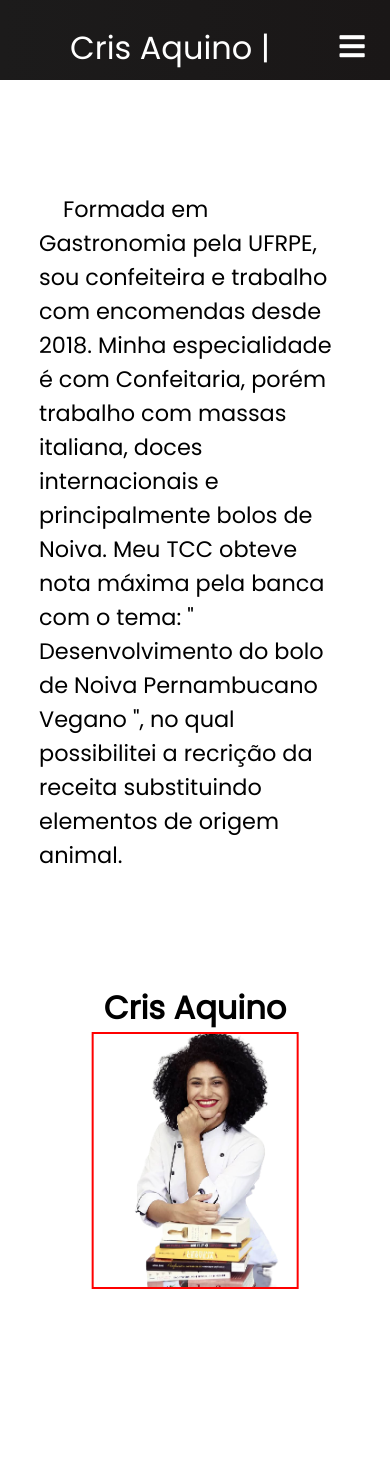
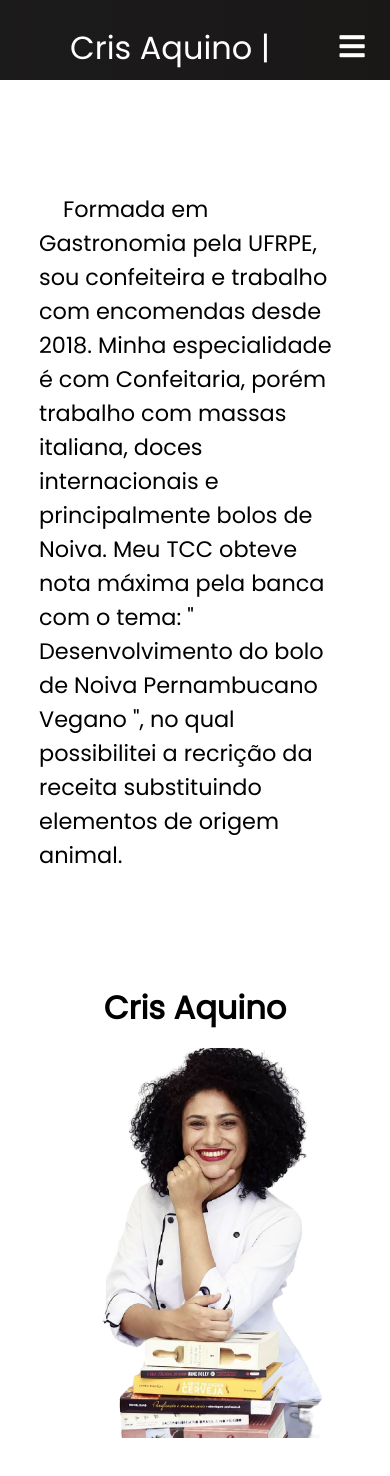
Before and after one commit to Francisco-DevJs/cris-aquino-portifolio, a React (Create React App) app: page /bio in a window 390 px wide. Shown: the top 1476 px of the page. Before the commit the page ends 1289 px from the top, so only its background shows below. Built offline with nearby package versions, Linux system fonts and the light colour scheme.

Commit message:
initial Commit

```diff
--- a/src/components/background/background.css
+++ b/src/components/background/background.css
@@ -44,20 +44,31 @@ html{
 .hero-btns .btn {
   margin: 6px;
 }
+@media screen and (min-width: 1024px) {
+  .hero-container > h1 {
 
+    font-size: 4rem;
+    margin-top: -90px;
+    text-align: center;
+
+  }
+}
 
 @media screen and (max-width: 960px) {
   .hero-container > h1 {
-    font-size: 50px;
-    margin-top: -150px;
+    width: 70%;
+    font-size: 35px;
+    margin-top: -90px;
+    text-align: center;
   }
 }
 
 @media screen and (max-width: 768px) {
   .hero-container > h1 {
     width: 70%;
-    font-size: 50px;
+    font-size: 35px;
     margin-top: -90px;
+    text-align: center;
   }
 
   .hero-container > p {
--- a/src/components/cards/cards.css
+++ b/src/components/cards/cards.css
@@ -27,6 +27,7 @@
     width: 90%;
     margin: 0 10rem;
     align-items: center;
+    margin: 0 auto;
   }
 
   .cards__wrapper {
@@ -133,7 +134,7 @@
       display: flex;
 
     }
-    .cards{width: 100%;}
+    .cards{width: 100%; margin: 0 auto;}
     .cards__container{width: 80%; align-items: center; flex:1; margin: 0 auto;  }
     .cards__item{width: 100%;flex: 0 45%; margin: 1rem auto;}
 
@@ -143,8 +144,8 @@
   @media only screen and (max-width: 1024px) {
     .under{display: none;}
     .cards__wrapper{top: 0;}
-    .cards{width: 100%;}
+    .cards{width: 100%; margin: 0 auto;}
     .cards__container{width: 100%; align-items: center; flex:1; margin: 0 auto;}
-    .cards__item{width: 100%;}
+    .cards__item{width: 100%; margin: 2rem auto;}
 
   }
--- a/src/components/pages/bio/bio.css
+++ b/src/components/pages/bio/bio.css
@@ -1,6 +1,9 @@
 
+    .bio{
+        margin-bottom:19rem;
+        margin: 0 auto;
 
-@media screen and (min-width:1300px){
+    }
     .bio h1{
         text-align: center;
         margin-top:3rem;
@@ -10,7 +13,7 @@
         left: 70%;
         transform: translateX(-50%);
         width: 33%;
-        /* border: 2px red solid; */
+
     }
 
     .bio p{
@@ -24,7 +27,6 @@
         width: 45%;
         text-align: left;
     }
-}
 
 
 
@@ -32,21 +34,22 @@
 @media screen and (max-width:1299px){
     .bio h1{
         text-align: center;
+        font-size: 2rem;
 
     }
     .bio__img{
         position: absolute;
         left: 50%;
         transform: translateX(-50%);
-        width: 33%;
-        border: 2px red solid;
+        width:70%;
+
     }
 
     .bio p{
         position: relative;
 
         right:0;
-        font-size: 1.6rem;
+        font-size: 1.8rem;
         text-overflow: none;
         overflow: hidden;
         white-space: pre-wrap;
@@ -58,16 +61,23 @@
 
 
 @media screen and (max-width:900px){
+    .bio{
+        position:absolute;
+    }
     .bio h1{
         text-align: center;
+        margin: 4rem auto 0 auto;
 
     }
     .bio__img{
         position: absolute;
         left: 50%;
         transform: translateX(-50%);
-        width: 53%;
-        margin: 0 auto;
+        width: 80%;
+        margin: 0 auto 4rem auto;
+
+        position: relative;
+        margin-top: 1rem;
     }
 
     .bio p{
```
